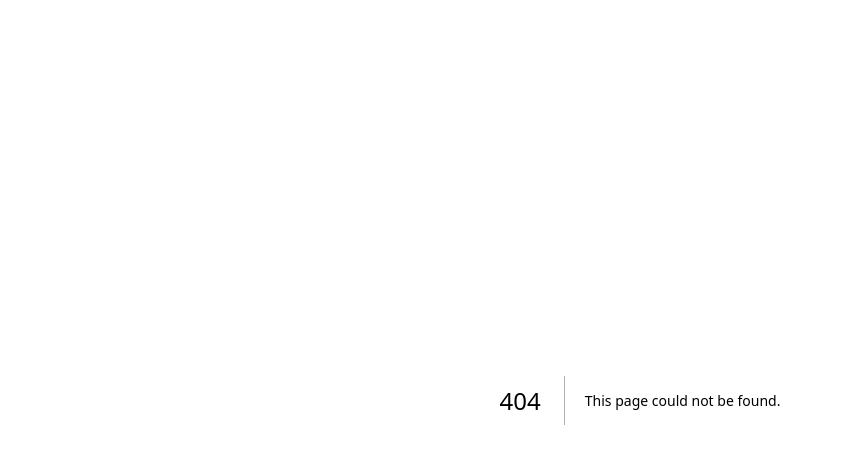
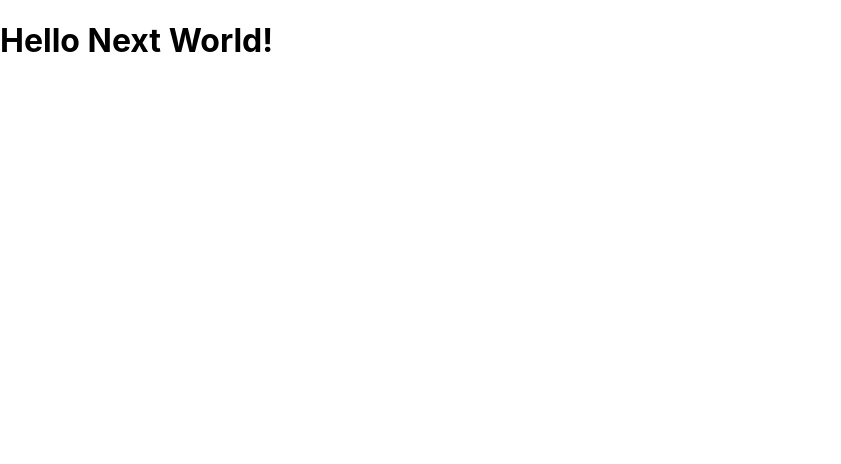
Before and after one commit to chenuvi/nextjs-course-code, a Next.js app: page /about in a window 1280 px wide. Before the commit this address had no page. Shown: the top 464 px of the page, without its empty margins (0-841 px from the left). Built offline with nearby package versions, Linux system fonts and the light colour scheme.

Commit message:
Feat: add about page

```diff
--- /dev/null
+++ b/pages/about.js
@@ -0,0 +1,8 @@
+function about() {
+  return (
+    <div>
+      <h1>Hello Next World!</h1>
+    </div>
+  );
+}
+export default about;
--- a/pages/index.js
+++ b/pages/index.js
@@ -1,9 +1,9 @@
-import styles from '../styles/Home.module.css'
+import styles from "../styles/Home.module.css";
 
-export default function HomePage  () {
+export default function HomePage() {
   return (
     <div className={styles.container}>
       <h1>Hello Next World!</h1>
     </div>
-  )
+  );
 }
```
Also changed, not shown: 1 other file (tests, documents, lock files or other folders).
